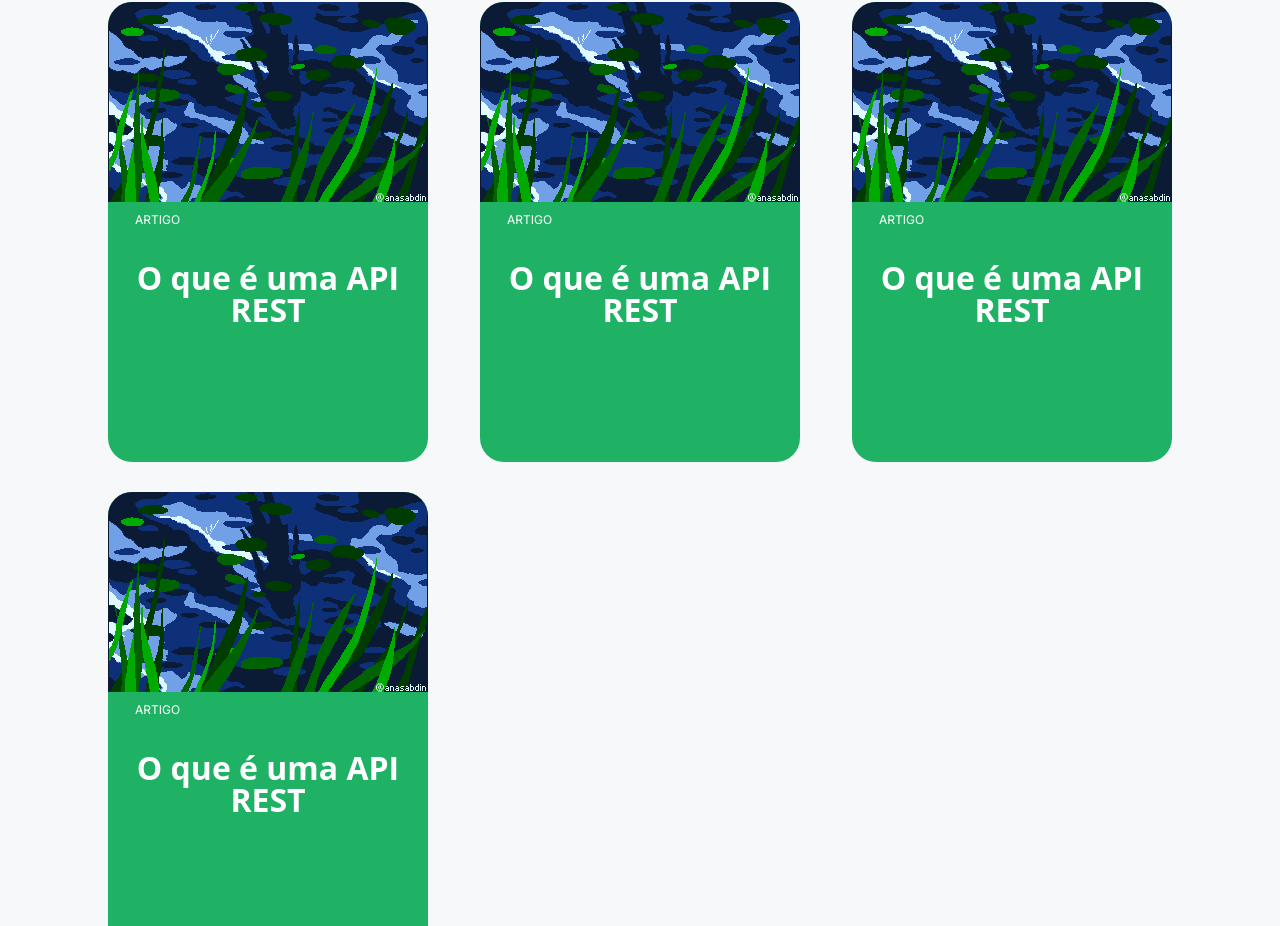
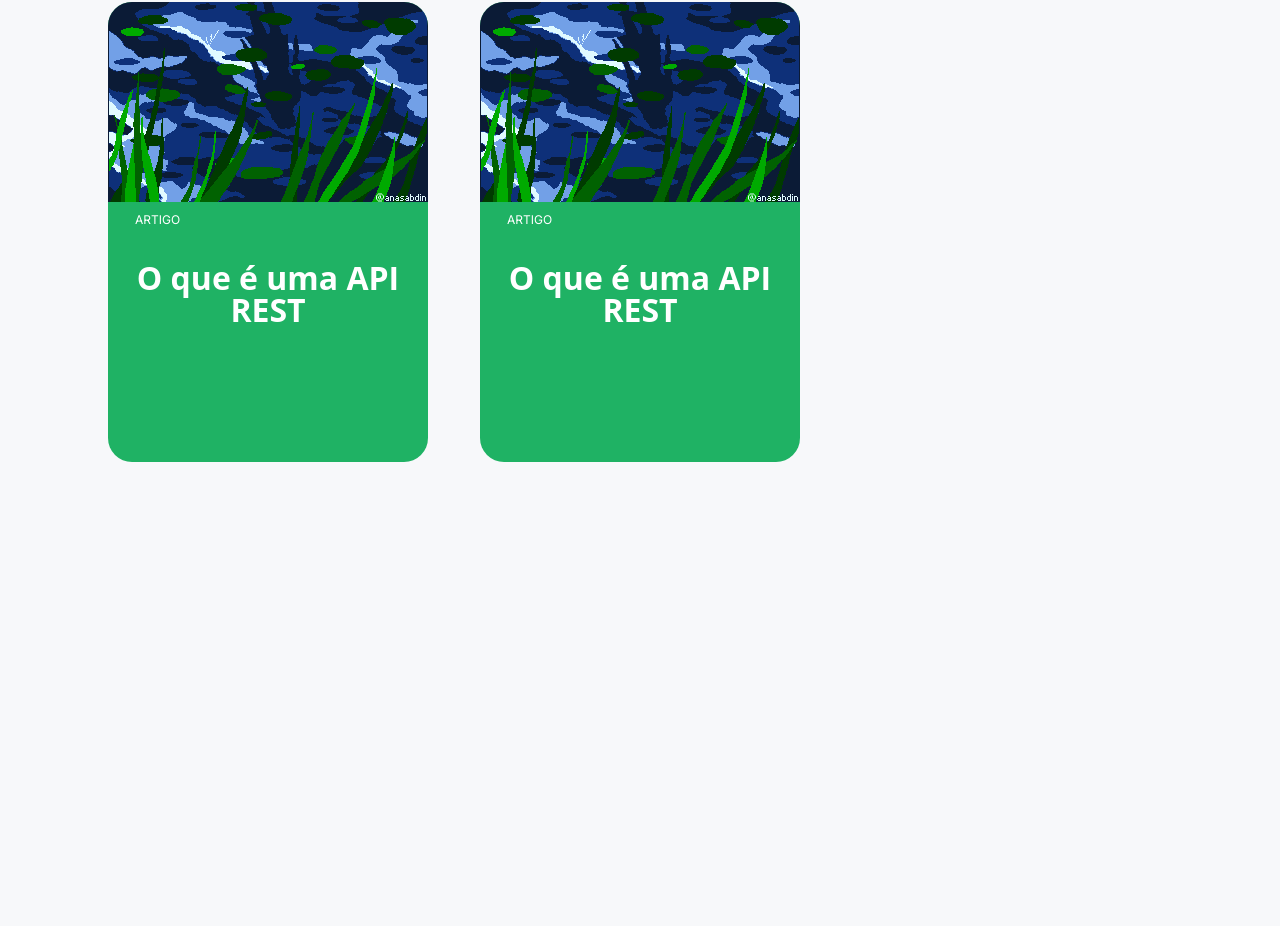
Before and after one commit to BuritiScript/buritiscript-frontend, a Next.js app: page / in a window 1280 px wide. Shown: the part 632-1558 px from the top of the page. After the commit the page ends 1164 px from the top, so only its background shows below. Built offline with nearby package versions, Linux system fonts and the light colour scheme.

Commit message:
configurado o componente Home para ser carregado atraves do server side Generation SSG, usando o getStaticProps() revalidado a cada 1 hora.

```diff
--- a/package.json
+++ b/package.json
@@ -16,6 +16,7 @@
   "devDependencies": {
     "@types/node": "^15.12.2",
     "@types/react": "^17.0.11",
+    "json-server": "^0.16.3",
     "typescript": "^4.3.2"
   }
 }
--- a/src/pages/index.tsx
+++ b/src/pages/index.tsx
@@ -2,7 +2,7 @@ import Card from '../components/Card';
 
 import styles from './home.module.scss';
 
-export default function Home() {
+export default function Home(props) {
   return (
     <div className="container">
       <section className={styles.sessionCards}>
@@ -23,17 +23,16 @@ export default function Home() {
             <div className="col-sm-4">
               <Card/>
             </div>
-            <div className="col-sm-4">
-              <Card/>
-            </div>
-            <div className="col-sm-4">
-              <Card/>
-            </div>
-
-
           </div>
         </div>
       </section>
     </div>
   )
 }
+
+export async function getStaticProps() {
+  return {
+    props: {},
+    revalidate: 60 * 60 * 1,
+  }
+}
```
Also changed, not shown: 2 other files (tests, documents, lock files or other folders).
